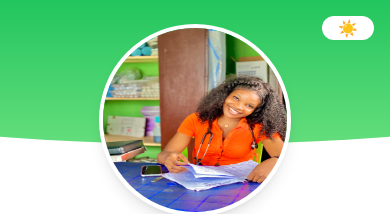
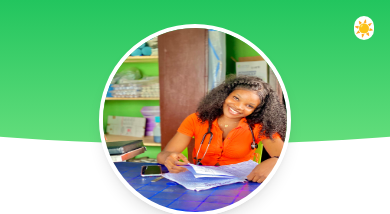
Before and after one commit to godwinjs/dmlinks, a Next.js app: page /mj in a window 390 px wide. Shown: the top 214 px of the page. Built offline with nearby package versions, Linux system fonts and the light colour scheme.

Commit message:
Update basic.tsx

```diff
--- a/app/templates/basic/basic.tsx
+++ b/app/templates/basic/basic.tsx
@@ -48,7 +48,7 @@ interface BasicProps {
           {/* Dark Mode Toggle Button */}
           <button
             onClick={toggleDarkMode}
-            className={`absolute top-4 right-4 lg:p-2 px-4 rounded-full ${
+            className={`absolute top-4 right-4 lg:p-2 rounded-full ${
               isDarkMode ? 'bg-gray-700 text-white' : 'bg-white text-gray-800'
             }`}
           >
```
